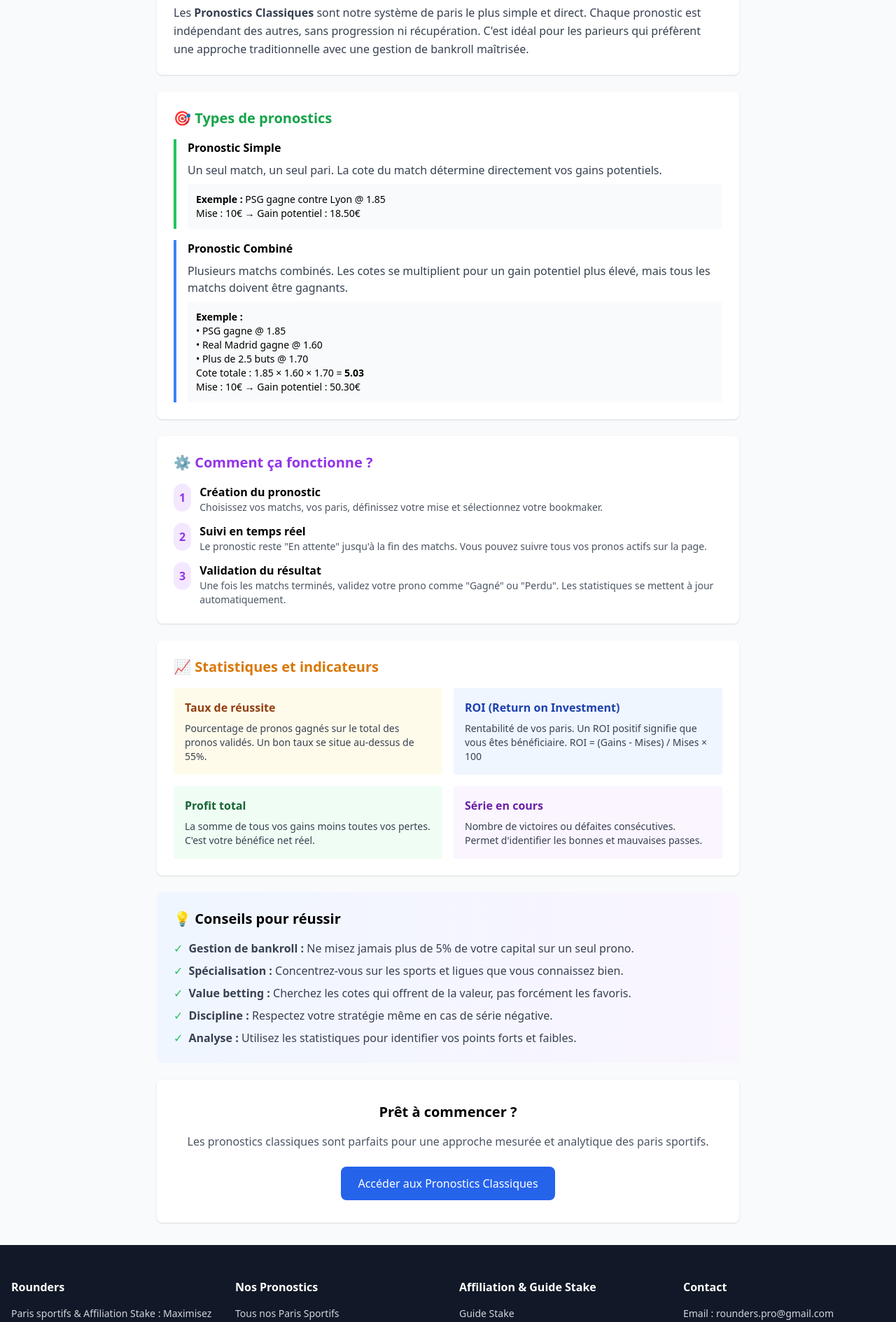
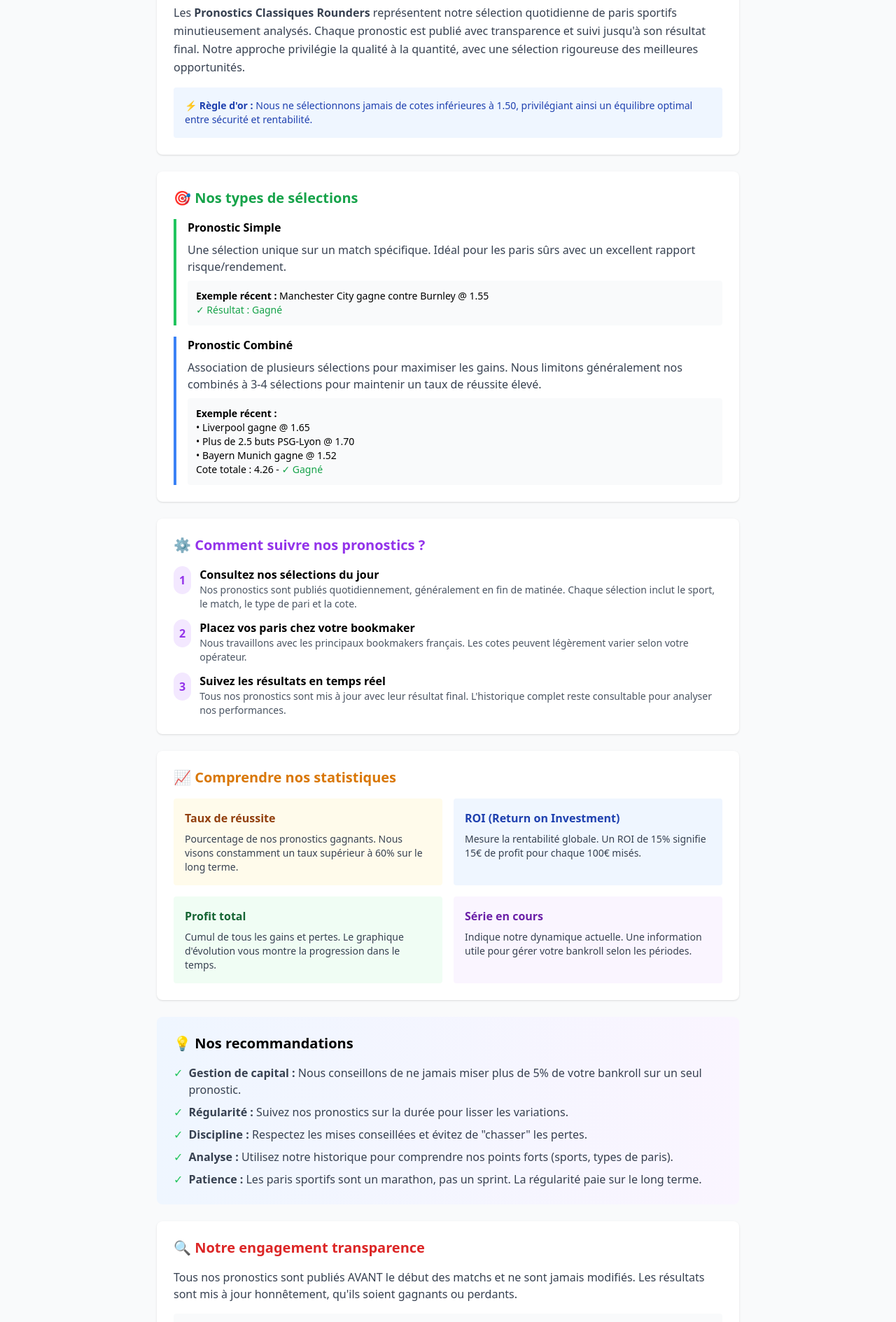
Before and after one commit to Web-Online-Concept/rounders-pro, a Next.js app: page /paris-sportifs/classiques/comment-ca-marche in a window 1280 px wide. Shown: the part 240-2129 px from the top of the page at 70% size. Built offline with nearby package versions, Linux system fonts and the light colour scheme.

Commit message:
Update page.js

```diff
--- a/app/paris-sportifs/classiques/comment-ca-marche/page.js
+++ b/app/paris-sportifs/classiques/comment-ca-marche/page.js
@@ -14,7 +14,7 @@ export default function CommentCaMarcheClassiquesPage() {
           <div className="max-w-4xl mx-auto px-4 sm:px-6 lg:px-8">
             <div className="flex justify-between items-center py-6">
               <h1 className="text-2xl font-bold text-gray-900">
-                Comment fonctionnent les Pronostics Classiques ?
+                Comment fonctionnent nos Pronostics Classiques ?
               </h1>
               <Link
                 href="/paris-sportifs/classiques"
@@ -33,60 +33,67 @@ export default function CommentCaMarcheClassiquesPage() {
         <div className="max-w-4xl mx-auto px-4 sm:px-6 lg:px-8 py-8">
           {/* Introduction */}
           <div className="bg-white rounded-lg shadow p-6 mb-6">
-            <h2 className="text-xl font-semibold mb-4 text-blue-600">📊 Vue d'ensemble</h2>
+            <h2 className="text-xl font-semibold mb-4 text-blue-600">📊 Notre philosophie</h2>
             <p className="text-gray-700 leading-relaxed">
-              Les <strong>Pronostics Classiques</strong> sont notre système de paris le plus simple et direct.
-              Chaque pronostic est indépendant des autres, sans progression ni récupération.
-              C'est idéal pour les parieurs qui préfèrent une approche traditionnelle avec une gestion
-              de bankroll maîtrisée.
+              Les <strong>Pronostics Classiques Rounders</strong> représentent notre sélection quotidienne
+              de paris sportifs minutieusement analysés. Chaque pronostic est publié avec transparence
+              et suivi jusqu'à son résultat final. Notre approche privilégie la qualité à la quantité,
+              avec une sélection rigoureuse des meilleures opportunités.
             </p>
+            <div className="mt-4 p-4 bg-blue-50 rounded">
+              <p className="text-sm text-blue-800">
+                <strong>⚡ Règle d'or :</strong> Nous ne sélectionnons jamais de cotes inférieures à 1.50,
+                privilégiant ainsi un équilibre optimal entre sécurité et rentabilité.
+              </p>
+            </div>
           </div>
 
           {/* Types de pronos */}
           <div className="bg-white rounded-lg shadow p-6 mb-6">
-            <h2 className="text-xl font-semibold mb-4 text-green-600">🎯 Types de pronostics</h2>
+            <h2 className="text-xl font-semibold mb-4 text-green-600">🎯 Nos types de sélections</h2>
             <div className="space-y-4">
               <div className="border-l-4 border-green-500 pl-4">
                 <h3 className="font-semibold mb-2">Pronostic Simple</h3>
                 <p className="text-gray-700">
-                  Un seul match, un seul pari. La cote du match détermine directement vos gains potentiels.
+                  Une sélection unique sur un match spécifique. Idéal pour les paris sûrs avec
+                  un excellent rapport risque/rendement.
                 </p>
                 <div className="mt-2 bg-gray-50 p-3 rounded text-sm">
-                  <strong>Exemple :</strong> PSG gagne contre Lyon @ 1.85<br/>
-                  Mise : 10€ → Gain potentiel : 18.50€
+                  <strong>Exemple récent :</strong> Manchester City gagne contre Burnley @ 1.55<br/>
+                  <span className="text-green-600">✓ Résultat : Gagné</span>
                 </div>
               </div>
 
               <div className="border-l-4 border-blue-500 pl-4">
                 <h3 className="font-semibold mb-2">Pronostic Combiné</h3>
                 <p className="text-gray-700">
-                  Plusieurs matchs combinés. Les cotes se multiplient pour un gain potentiel plus élevé,
-                  mais tous les matchs doivent être gagnants.
+                  Association de plusieurs sélections pour maximiser les gains. Nous limitons
+                  généralement nos combinés à 3-4 sélections pour maintenir un taux de réussite élevé.
                 </p>
                 <div className="mt-2 bg-gray-50 p-3 rounded text-sm">
-                  <strong>Exemple :</strong><br/>
-                  • PSG gagne @ 1.85<br/>
-                  • Real Madrid gagne @ 1.60<br/>
-                  • Plus de 2.5 buts @ 1.70<br/>
-                  Cote totale : 1.85 × 1.60 × 1.70 = <strong>5.03</strong><br/>
-                  Mise : 10€ → Gain potentiel : 50.30€
+                  <strong>Exemple récent :</strong><br/>
+                  • Liverpool gagne @ 1.65<br/>
+                  • Plus de 2.5 buts PSG-Lyon @ 1.70<br/>
+                  • Bayern Munich gagne @ 1.52<br/>
+                  Cote totale : 4.26 - <span className="text-green-600">✓ Gagné</span>
                 </div>
               </div>
             </div>
           </div>
 
-          {/* Fonctionnement */}
+          {/* Comment suivre */}
           <div className="bg-white rounded-lg shadow p-6 mb-6">
-            <h2 className="text-xl font-semibold mb-4 text-purple-600">⚙️ Comment ça fonctionne ?</h2>
+            <h2 className="text-xl font-semibold mb-4 text-purple-600">⚙️ Comment suivre nos pronostics ?</h2>
             <div className="space-y-3">
               <div className="flex items-start">
                 <div className="bg-purple-100 rounded-full p-2 mr-3 flex-shrink-0">
                   <span className="text-purple-600 font-bold">1</span>
                 </div>
                 <div>
-                  <h4 className="font-semibold">Création du pronostic</h4>
+                  <h4 className="font-semibold">Consultez nos sélections du jour</h4>
                   <p className="text-gray-600 text-sm">
-                    Choisissez vos matchs, vos paris, définissez votre mise et sélectionnez votre bookmaker.
+                    Nos pronostics sont publiés quotidiennement, généralement en fin de matinée.
+                    Chaque sélection inclut le sport, le match, le type de pari et la cote.
                   </p>
                 </div>
               </div>
@@ -96,10 +103,10 @@ export default function CommentCaMarcheClassiquesPage() {
                   <span className="text-purple-600 font-bold">2</span>
                 </div>
                 <div>
-                  <h4 className="font-semibold">Suivi en temps réel</h4>
+                  <h4 className="font-semibold">Placez vos paris chez votre bookmaker</h4>
                   <p className="text-gray-600 text-sm">
-                    Le pronostic reste "En attente" jusqu'à la fin des matchs.
-                    Vous pouvez suivre tous vos pronos actifs sur la page.
+                    Nous travaillons avec les principaux bookmakers français. Les cotes peuvent
+                    légèrement varier selon votre opérateur.
                   </p>
                 </div>
               </div>
@@ -109,92 +116,109 @@ export default function CommentCaMarcheClassiquesPage() {
                   <span className="text-purple-600 font-bold">3</span>
                 </div>
                 <div>
-                  <h4 className="font-semibold">Validation du résultat</h4>
+                  <h4 className="font-semibold">Suivez les résultats en temps réel</h4>
                   <p className="text-gray-600 text-sm">
-                    Une fois les matchs terminés, validez votre prono comme "Gagné" ou "Perdu".
-                    Les statistiques se mettent à jour automatiquement.
+                    Tous nos pronostics sont mis à jour avec leur résultat final.
+                    L'historique complet reste consultable pour analyser nos performances.
                   </p>
                 </div>
               </div>
             </div>
           </div>
 
-          {/* Statistiques */}
+          {/* Comprendre les statistiques */}
           <div className="bg-white rounded-lg shadow p-6 mb-6">
-            <h2 className="text-xl font-semibold mb-4 text-amber-600">📈 Statistiques et indicateurs</h2>
+            <h2 className="text-xl font-semibold mb-4 text-amber-600">📈 Comprendre nos statistiques</h2>
             <div className="grid md:grid-cols-2 gap-4">
               <div className="bg-amber-50 p-4 rounded">
                 <h4 className="font-semibold text-amber-800 mb-2">Taux de réussite</h4>
                 <p className="text-sm text-gray-700">
-                  Pourcentage de pronos gagnés sur le total des pronos validés.
-                  Un bon taux se situe au-dessus de 55%.
+                  Pourcentage de nos pronostics gagnants. Nous visons constamment
+                  un taux supérieur à 60% sur le long terme.
                 </p>
               </div>
 
               <div className="bg-blue-50 p-4 rounded">
                 <h4 className="font-semibold text-blue-800 mb-2">ROI (Return on Investment)</h4>
                 <p className="text-sm text-gray-700">
-                  Rentabilité de vos paris. Un ROI positif signifie que vous êtes bénéficiaire.
-                  ROI = (Gains - Mises) / Mises × 100
+                  Mesure la rentabilité globale. Un ROI de 15% signifie 15€ de profit
+                  pour chaque 100€ misés.
                 </p>
               </div>
 
               <div className="bg-green-50 p-4 rounded">
                 <h4 className="font-semibold text-green-800 mb-2">Profit total</h4>
                 <p className="text-sm text-gray-700">
-                  La somme de tous vos gains moins toutes vos pertes.
-                  C'est votre bénéfice net réel.
+                  Cumul de tous les gains et pertes. Le graphique d'évolution
+                  vous montre la progression dans le temps.
                 </p>
               </div>
 
               <div className="bg-purple-50 p-4 rounded">
                 <h4 className="font-semibold text-purple-800 mb-2">Série en cours</h4>
                 <p className="text-sm text-gray-700">
-                  Nombre de victoires ou défaites consécutives.
-                  Permet d'identifier les bonnes et mauvaises passes.
+                  Indique notre dynamique actuelle. Une information utile pour
+                  gérer votre bankroll selon les périodes.
                 </p>
               </div>
             </div>
           </div>
 
-          {/* Conseils */}
+          {/* Gestion de bankroll */}
           <div className="bg-gradient-to-r from-blue-50 to-purple-50 rounded-lg p-6 mb-6">
-            <h2 className="text-xl font-semibold mb-4">💡 Conseils pour réussir</h2>
+            <h2 className="text-xl font-semibold mb-4">💡 Nos recommandations</h2>
             <ul className="space-y-2 text-gray-700">
               <li className="flex items-start">
                 <span className="text-green-500 mr-2">✓</span>
-                <span><strong>Gestion de bankroll :</strong> Ne misez jamais plus de 5% de votre capital sur un seul prono.</span>
+                <span><strong>Gestion de capital :</strong> Nous conseillons de ne jamais miser plus de 5% de votre bankroll sur un seul pronostic.</span>
               </li>
               <li className="flex items-start">
                 <span className="text-green-500 mr-2">✓</span>
-                <span><strong>Spécialisation :</strong> Concentrez-vous sur les sports et ligues que vous connaissez bien.</span>
+                <span><strong>Régularité :</strong> Suivez nos pronostics sur la durée pour lisser les variations.</span>
               </li>
               <li className="flex items-start">
                 <span className="text-green-500 mr-2">✓</span>
-                <span><strong>Value betting :</strong> Cherchez les cotes qui offrent de la valeur, pas forcément les favoris.</span>
+                <span><strong>Discipline :</strong> Respectez les mises conseillées et évitez de "chasser" les pertes.</span>
               </li>
               <li className="flex items-start">
                 <span className="text-green-500 mr-2">✓</span>
-                <span><strong>Discipline :</strong> Respectez votre stratégie même en cas de série négative.</span>
+                <span><strong>Analyse :</strong> Utilisez notre historique pour comprendre nos points forts (sports, types de paris).</span>
               </li>
               <li className="flex items-start">
                 <span className="text-green-500 mr-2">✓</span>
-                <span><strong>Analyse :</strong> Utilisez les statistiques pour identifier vos points forts et faibles.</span>
+                <span><strong>Patience :</strong> Les paris sportifs sont un marathon, pas un sprint. La régularité paie sur le long terme.</span>
               </li>
             </ul>
           </div>
 
+          {/* Transparence */}
+          <div className="bg-white rounded-lg shadow p-6 mb-6">
+            <h2 className="text-xl font-semibold mb-4 text-red-600">🔍 Notre engagement transparence</h2>
+            <p className="text-gray-700 mb-4">
+              Tous nos pronostics sont publiés AVANT le début des matchs et ne sont jamais modifiés.
+              Les résultats sont mis à jour honnêtement, qu'ils soient gagnants ou perdants.
+            </p>
+            <div className="bg-gray-50 p-4 rounded">
+              <p className="text-sm text-gray-600">
+                <strong>Important :</strong> Les paris sportifs comportent des risques. Ne misez jamais
+                plus que ce que vous pouvez vous permettre de perdre. Nos pronostics sont des suggestions
+                basées sur notre analyse, mais le sport reste imprévisible.
+              </p>
+            </div>
+          </div>
+
           {/* CTA */}
           <div className="bg-white rounded-lg shadow p-8 text-center">
-            <h3 className="text-xl font-semibold mb-4">Prêt à commencer ?</h3>
+            <h3 className="text-xl font-semibold mb-4">Prêt à nous suivre ?</h3>
             <p className="text-gray-600 mb-6">
-              Les pronostics classiques sont parfaits pour une approche mesurée et analytique des paris sportifs.
+              Rejoignez des centaines de parieurs qui suivent quotidiennement nos sélections
+              pour optimiser leurs paris sportifs.
             </p>
             <Link
               href="/paris-sportifs/classiques"
               className="inline-block bg-blue-600 text-white px-6 py-3 rounded-lg hover:bg-blue-700 transition-colors"
             >
-              Accéder aux Pronostics Classiques
+              Voir nos Pronostics du Jour
             </Link>
           </div>
         </div>
```
